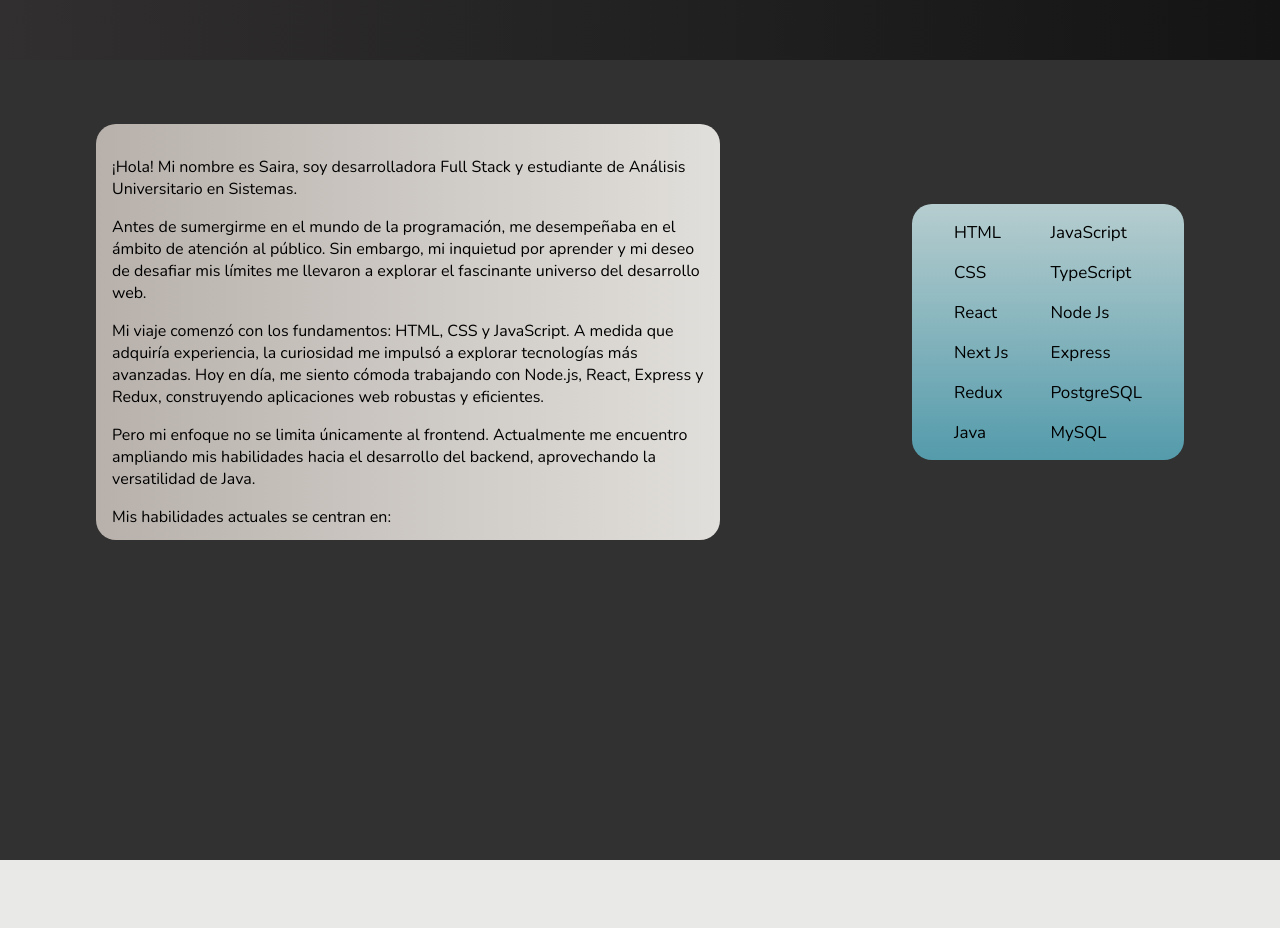
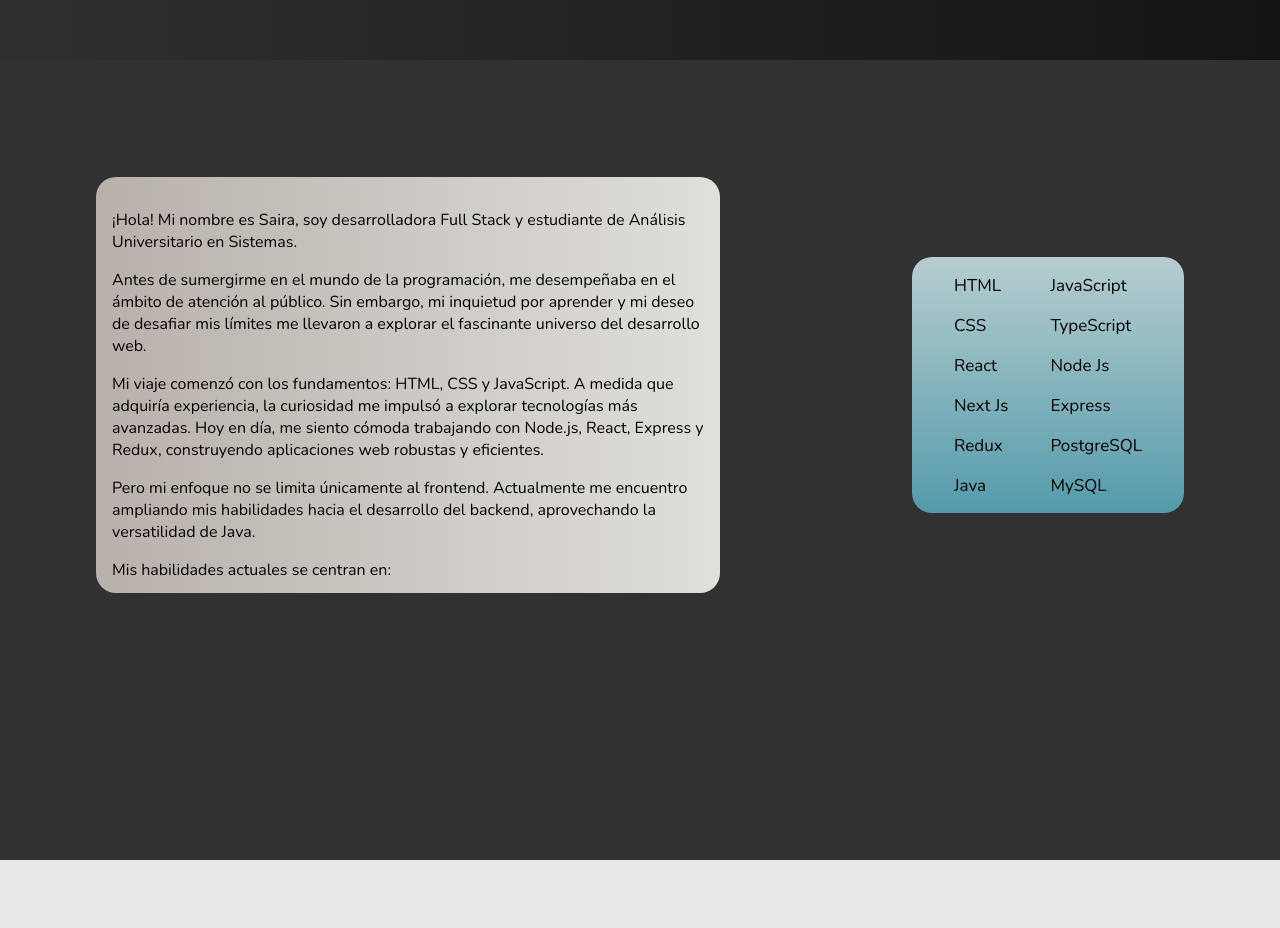
Before and after one commit to sairaareco/portfolio, a Next.js app in the folder client/: page / in a window 1280 px wide. Shown: the part 740-1668 px from the top of the page. Built offline with nearby package versions, Linux system fonts and the light colour scheme.

Commit message:
cambios en secciones

```diff
--- a/client/app/components/About.tsx
+++ b/client/app/components/About.tsx
@@ -4,7 +4,6 @@ const About = () => {
 
     return(
         <main className={styles.containerAbout} id="about">
-            {/* <h2 className={styles.titleAbout}> Sobre Mi </h2> */}
             <section className={styles.containerGrid}>
                 <div className={styles.columnOne}>
                     <p> ¡Hola! Mi nombre es Saira, soy desarrolladora Full Stack y estudiante de Análisis Universitario en Sistemas.</p>
--- a/client/app/styles/About.module.css
+++ b/client/app/styles/About.module.css
@@ -8,7 +8,7 @@
 }
 
 .containerGrid {
-    margin-top: 4rem;
+    margin-top: 7.3rem;
     display: grid;
     grid-template-columns: 1fr 1fr;
     justify-content: space-evenly;
--- a/client/app/styles/Proyects.module.css
+++ b/client/app/styles/Proyects.module.css
@@ -8,6 +8,6 @@
     text-align: center;
     color: #313131;
     margin-top: 0rem;
-    padding-top: 4rem;
+    padding-top: 7rem;
 
 }
--- /dev/null
+++ b/client/declarations.d.ts
@@ -0,0 +1,3 @@
+// NOTE: The declaration below was injected by `"framer"`
+// see https://www.framer.com/docs/guides/handshake for more information.
+declare module "https://framer.com/m/*";
```
Also changed, not shown: client/package.json (+6 -4 lines), 1 other file (tests, documents, lock files or other folders).
